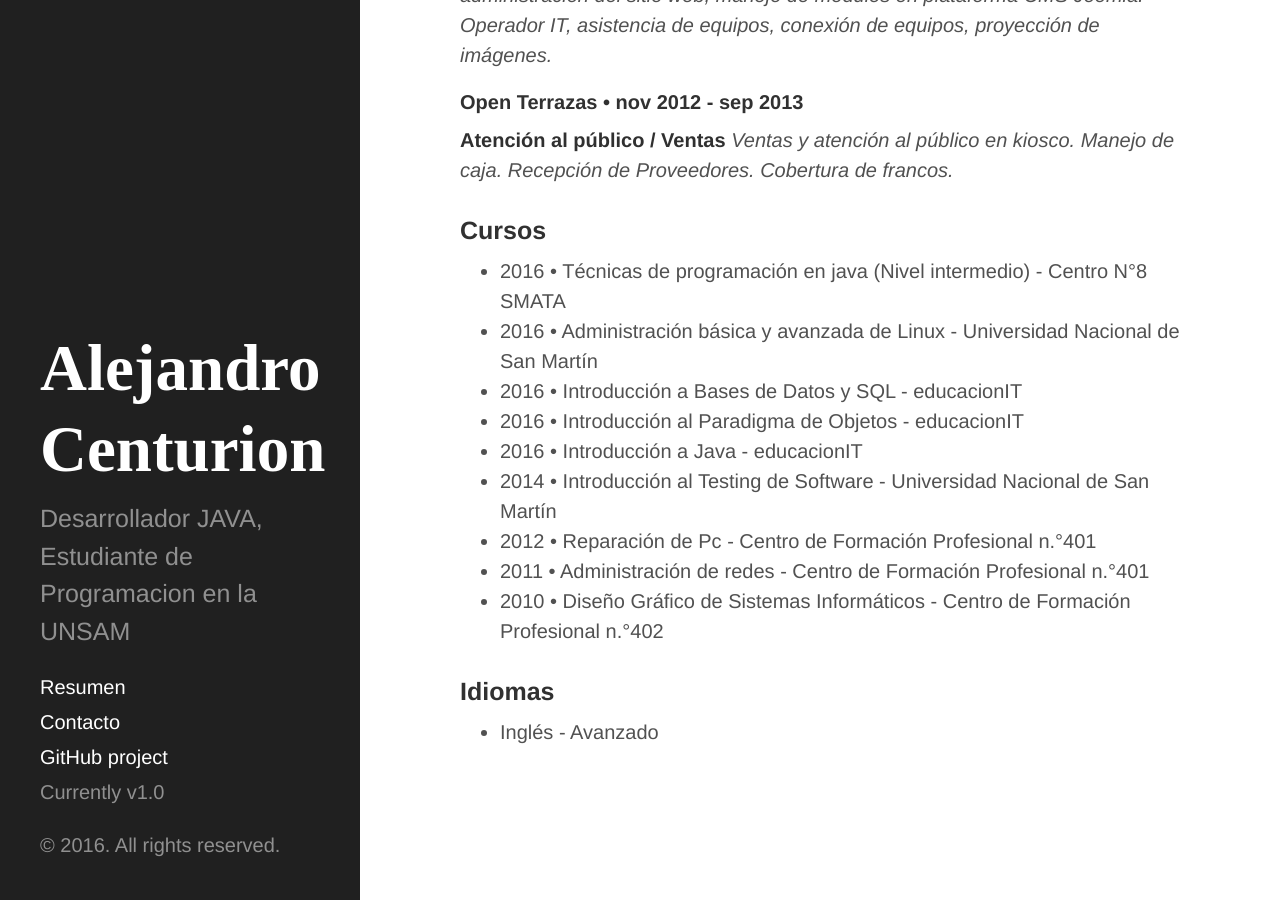
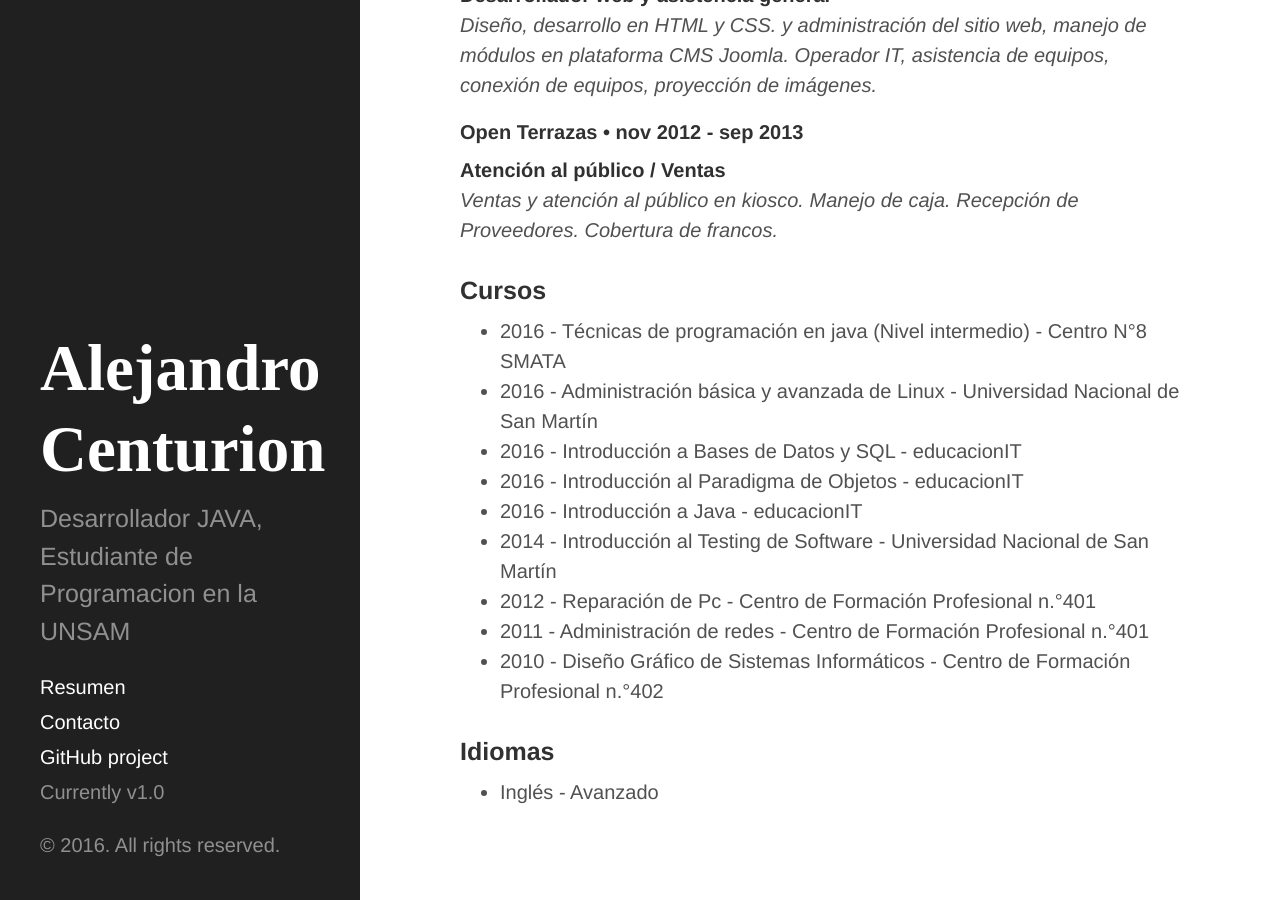
Before and after one commit to acenturion/acenturion.github.io, a Jekyll site: the page built from _posts/2017-01-01-Alejandro-Martin-Centurion.md, in a window 1280 px wide and 900 px high, scrolled down 768 px. Built offline with Jekyll 4.4.1, drawn with Linux system fonts in a browser that asks for light colours.

```diff
--- a/_posts/2017-01-01-Alejandro-Martin-Centurion.md
+++ b/_posts/2017-01-01-Alejandro-Martin-Centurion.md
@@ -6,10 +6,10 @@ title: Curriculum Vitae
 ### Formación Académica
 
 + Universidad Nacional de San Martín • 2014 - Actualidad
- _Tecnicatura, Programación Informática._
+   _Tecnicatura, Programación Informática._
 
 + Escuela de Educación Media n.° 2 «Bernardino Rivadavia» • 2009 - 2012
- _Bachillerato, Economía y Gestión de las Organizaciones._
+   _Bachillerato, Economía y Gestión de las Organizaciones._
 
 
 ### Experiencia Laboral
@@ -37,15 +37,15 @@ francos._
 
 ### Cursos
 
-+ 2016 • Técnicas de programación en java (Nivel intermedio) - Centro N°8 SMATA
-+ 2016 • Administración básica y avanzada de Linux - Universidad Nacional de San Martín
-+ 2016 • Introducción a Bases de Datos y SQL - educacionIT
-+ 2016 • Introducción al Paradigma de Objetos - educacionIT
-+ 2016 • Introducción a Java - educacionIT
-+ 2014 • Introducción al Testing de Software - Universidad Nacional de San Martín
-+ 2012 • Reparación de Pc - Centro de Formación Profesional n.°401
-+ 2011 • Administración de redes - Centro de Formación Profesional n.°401
-+ 2010 • Diseño Gráfico de Sistemas Informáticos - Centro de Formación Profesional n.°402
++ 2016 - Técnicas de programación en java (Nivel intermedio) - Centro N°8 SMATA
++ 2016 - Administración básica y avanzada de Linux - Universidad Nacional de San Martín
++ 2016 - Introducción a Bases de Datos y SQL - educacionIT
++ 2016 - Introducción al Paradigma de Objetos - educacionIT
++ 2016 - Introducción a Java - educacionIT
++ 2014 - Introducción al Testing de Software - Universidad Nacional de San Martín
++ 2012 - Reparación de Pc - Centro de Formación Profesional n.°401
++ 2011 - Administración de redes - Centro de Formación Profesional n.°401
++ 2010 - Diseño Gráfico de Sistemas Informáticos - Centro de Formación Profesional n.°402
 
 
 ### Idiomas
```
